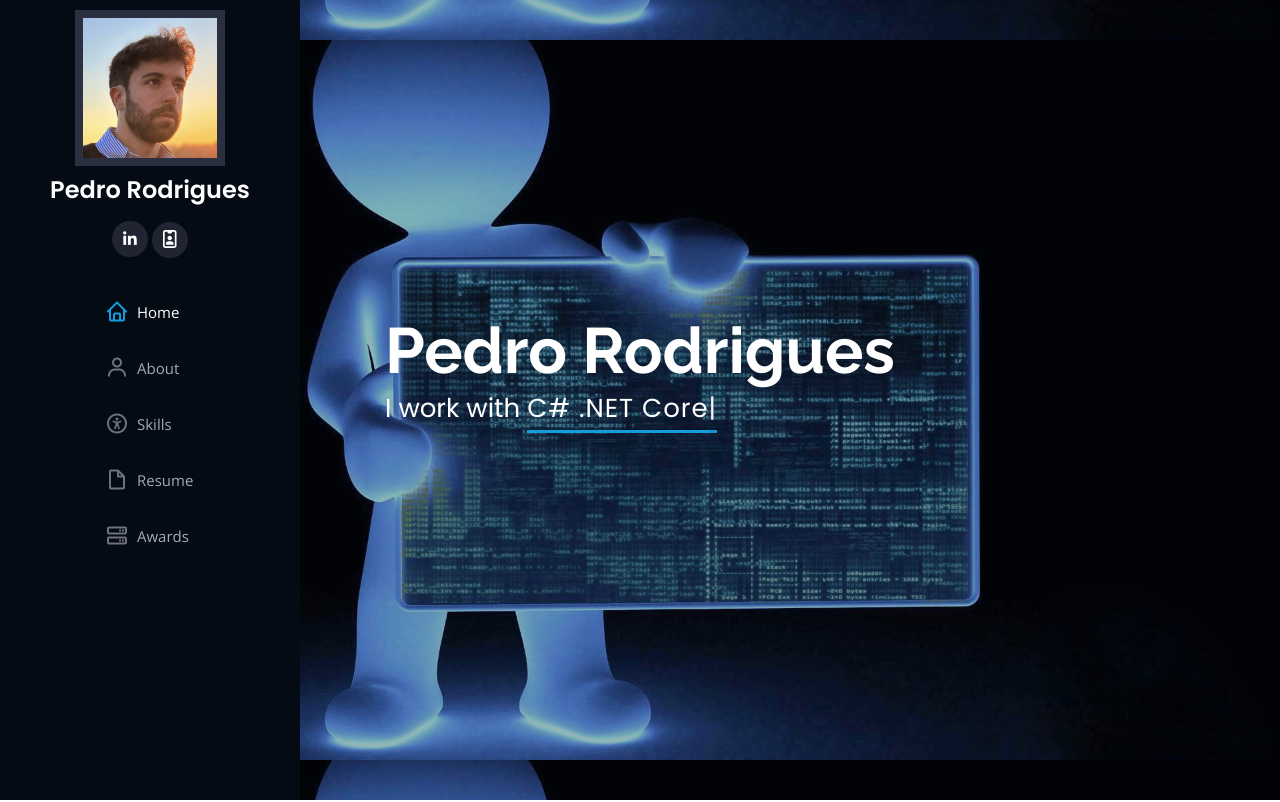
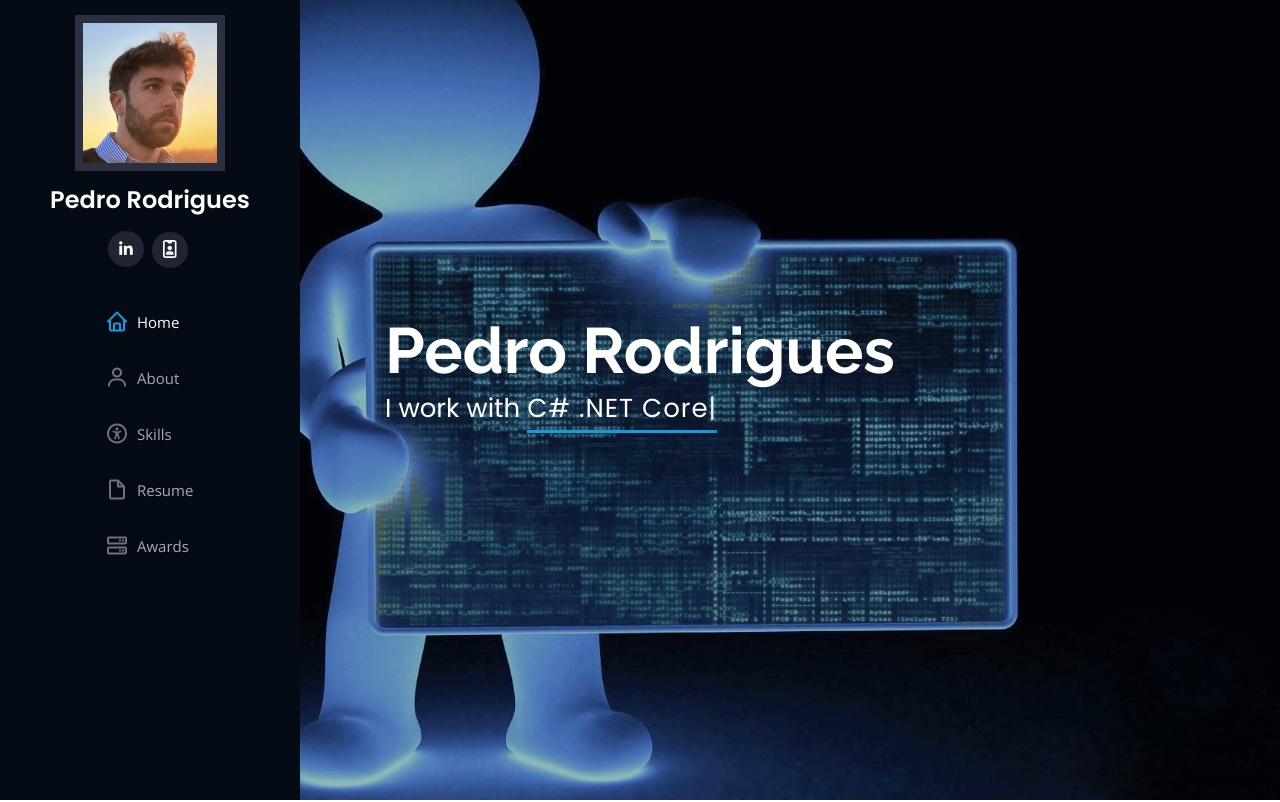
Before and after one commit to pedromrodriguess/cv_website, a plain HTML site: page index.html in a window 1280 px wide. Shown: the top 802 px of the page. Drawn offline with nearby package versions, Linux system fonts and the light colour scheme.

Commit message:
Reduced some margins

```diff
--- a/assets/css/style.css
+++ b/assets/css/style.css
@@ -76,7 +76,7 @@ h6 {
 }
 
 #header .profile img {
-  margin: 10px auto;
+  margin: 15px auto;
   display: block;
   width: 150px;
   border: 8px solid #2c2f3f;
@@ -84,7 +84,7 @@ h6 {
 
 #header .profile h1 {
   font-size: 24px;
-  margin: 10px auto;
+  margin: 0;
   padding: 0;
   font-weight: 600;
   -moz-text-align-last: center;
@@ -111,7 +111,6 @@ h6 {
   width: 36px;
   height: 36px;
   transition: 0.3s;
-  margin: 0px auto;
 }
 
 #header .profile .social-links a:hover {
@@ -139,8 +138,7 @@ h6 {
 --------------------------------------------------------------*/
 /* Desktop Navigation */
 .nav-menu {
-  padding: 0px 0 0 75px;
-  top: 30px;
+  padding: 30px 0 0 75px;
 }
 
 .nav-menu * {
@@ -224,7 +222,7 @@ h6 {
   width: 100%;
   height: 100vh;
   background: url("../img/hero-bg.jpg") center;
-  background-size: 100%;
+  background-size: cover;
   opacity: 1;
 }
 
```
